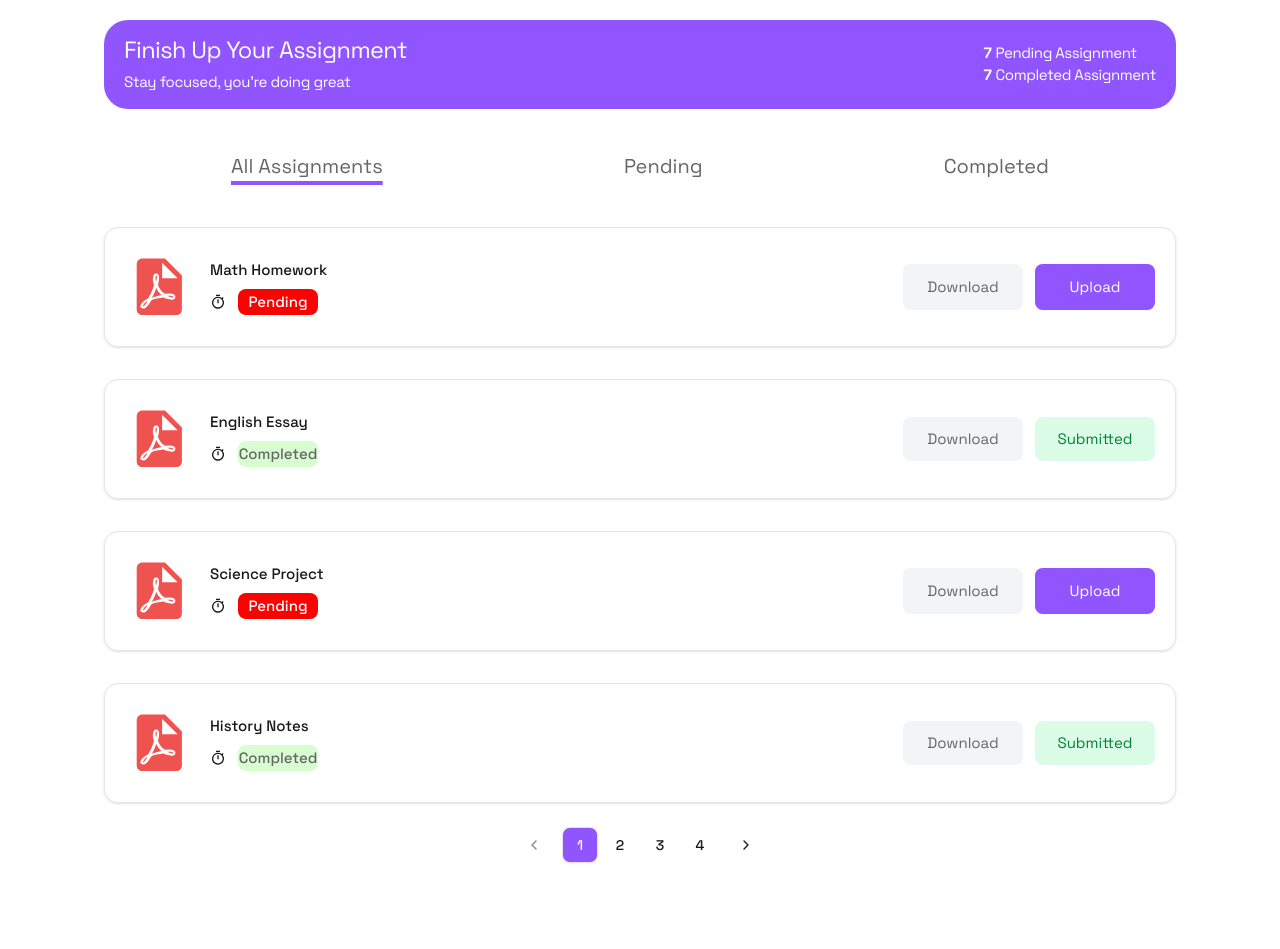
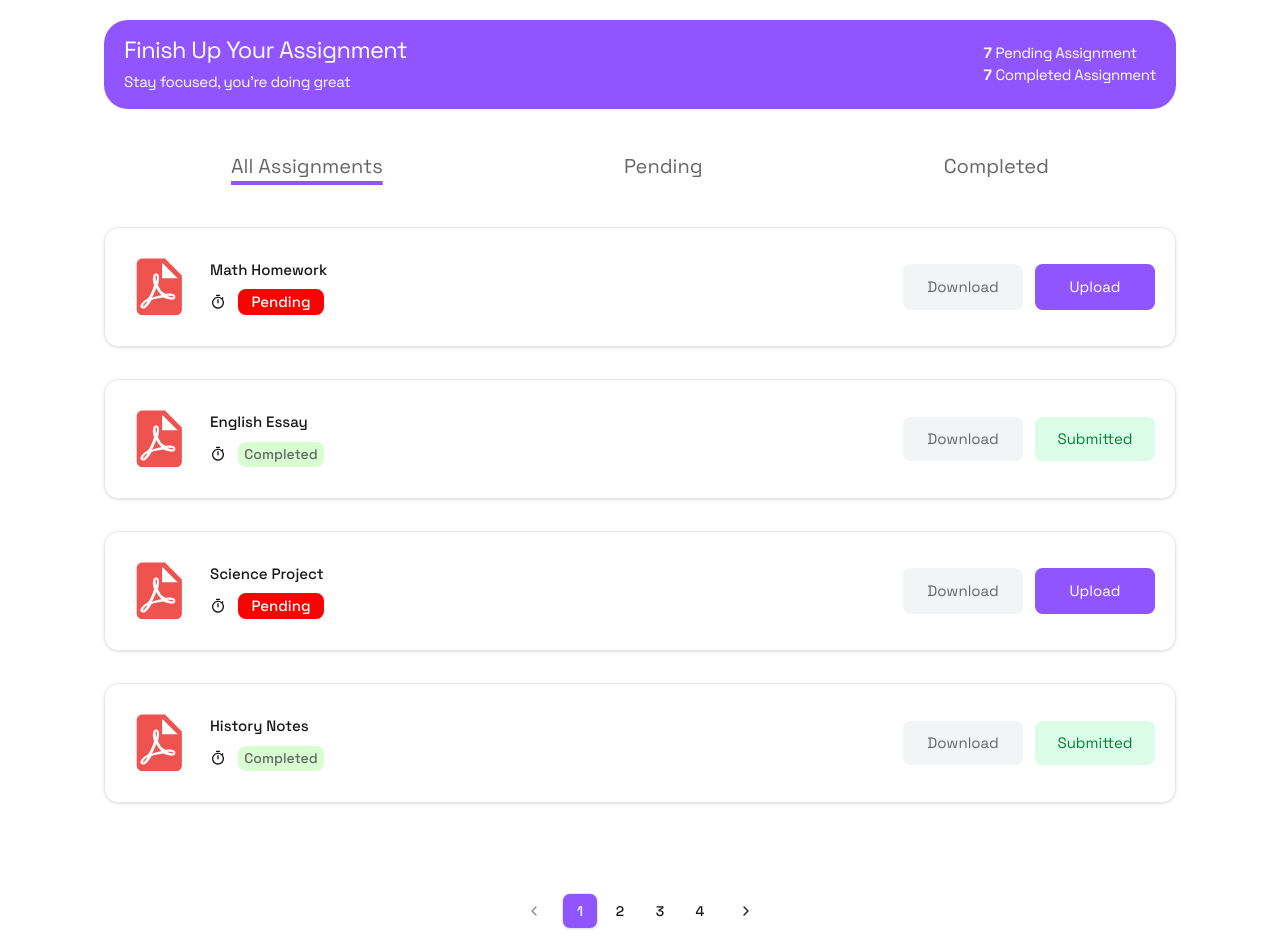
Before and after one commit to Ezekiel-Faith/Smart-School, a React (Vite) app in the folder student-dashboard-frontend/: page / in a window 1280 px wide. Before the commit the page ends 883 px from the top, so only its background shows below. Built offline with nearby package versions, Linux system fonts and the light colour scheme.

Commit message:
correction done

```diff
--- a/student-dashboard-frontend/src/components/myComponents/AssignmentPage.jsx
+++ b/student-dashboard-frontend/src/components/myComponents/AssignmentPage.jsx
@@ -7,6 +7,7 @@ import { MdOutlineTimer } from "react-icons/md";
 import Pdf from "../../assets/Frame.svg";
 import UploadModal from "./UploadModal";
 import "@/components/util/css/breakpoint.css";
+
 const ITEMS_PER_PAGE = 4;
 
 const AssignmentPage = ({ assignments = [], onAssignmentCompleted }) => {
@@ -25,7 +26,7 @@ const AssignmentPage = ({ assignments = [], onAssignmentCompleted }) => {
   );
 
   return (
-    <section className="md:max-w-[1072px] md:max-h-[760px] mx-auto">
+    <section className="flex flex-col min-h-screen md:max-w-[1072px] mx-auto">
       <FilterBar
         filter={filter}
         setFilter={(tab) => {
@@ -34,7 +35,8 @@ const AssignmentPage = ({ assignments = [], onAssignmentCompleted }) => {
         }}
       />
 
-      <div className="flex flex-col md:gap-[32px] gap-6 holderCss">
+      {/* Content must expand to push pagination to the bottom */}
+      <div className="flex flex-col md:gap-[32px] gap-6 holderCss flex-grow">
         {currentAssignments.map((a) => (
           <div
             key={a.id}
@@ -53,11 +55,11 @@ const AssignmentPage = ({ assignments = [], onAssignmentCompleted }) => {
                 <aside className="flex lg:gap-3 md:gap-4 gap-1 items-center ">
                   <MdOutlineTimer />
                   {a.status === "pending" ? (
-                    <Badge className="bg-(--color-project-red) text-white md:text-[15px] w-[80px] badgeCss">
+                    <Badge className="bg-(--color-project-red) text-white md:text-[15px] w-[86px] badgeCss">
                       Pending
                     </Badge>
                   ) : (
-                    <Badge className="bg-(--color-project-green) text-(--color-darkgray) md:text-[15px] w-[80px] badgeCss">
+                    <Badge className="bg-(--color-project-green) text-(--color-darkgray) md:text-[14px] w-[86px] badgeCss">
                       Completed
                     </Badge>
                   )}
@@ -87,7 +89,8 @@ const AssignmentPage = ({ assignments = [], onAssignmentCompleted }) => {
         ))}
       </div>
 
-      <div className="mt-6 flex justify-center">
+      {/* Pagination stays at bottom */}
+      <div className="mt-auto pt-6 flex justify-center">
         <MyPagination
           totalItems={filtered.length}
           itemsPerPage={ITEMS_PER_PAGE}
@@ -99,7 +102,6 @@ const AssignmentPage = ({ assignments = [], onAssignmentCompleted }) => {
         <UploadModal
           assignment={selectedAssignment}
           onClose={() => setSelectedAssignment(null)}
-          // important: we pass an id to the parent updater
           onUploadComplete={(assignmentId) => {
             if (typeof onAssignmentCompleted === "function") {
               onAssignmentCompleted(assignmentId);
--- a/student-dashboard-frontend/src/components/shadcn/MyPagination.jsx
+++ b/student-dashboard-frontend/src/components/shadcn/MyPagination.jsx
@@ -48,7 +48,7 @@ const MyPagination = ({ totalItems, itemsPerPage = 4, onPageChange }) => {
   };
 
   return (
-    <Pagination>
+    <Pagination className="">
       <PaginationContent>
         {/* Previous */}
         <PaginationItem>
```
